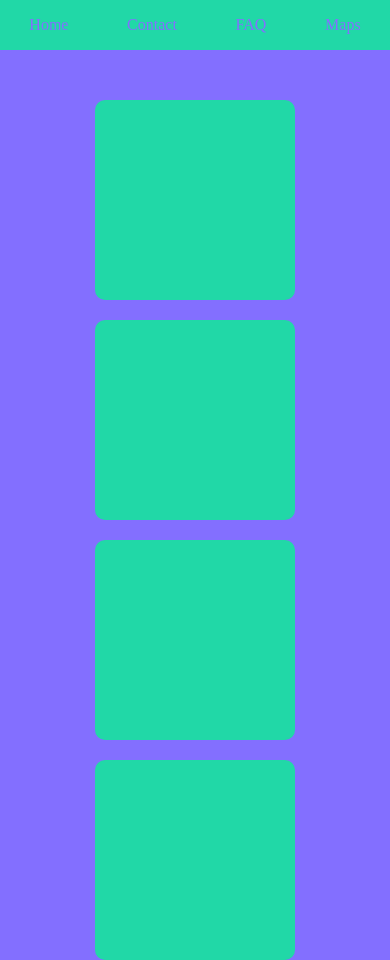
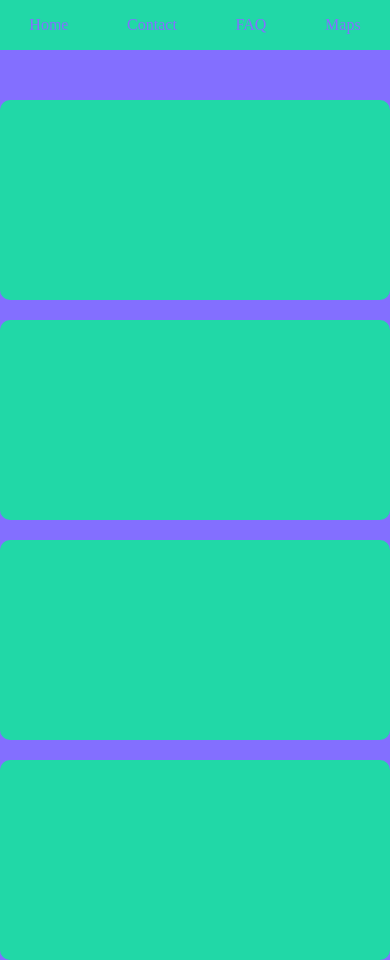
Before and after one commit to bangavai/SASS_2, a website: page index.html in a window 390 px wide. Drawn offline with nearby package versions, Linux system fonts and the light colour scheme; files that its build step writes are made by us from their sources; a web font is replaced by a local one.

Commit message:
add media

```diff
--- /dev/null
+++ b/scss/media.scss
@@ -0,0 +1,5 @@
+@media (max-width: 768px){
+    .images .img{
+        width: 100%;
+    }
+}
--- a/scss/style.scss
+++ b/scss/style.scss
@@ -4,3 +4,4 @@
 @import "base";
 @import "nav";
 @import "images";
+@import "media";
```
Also changed, not shown: 1 other file.
